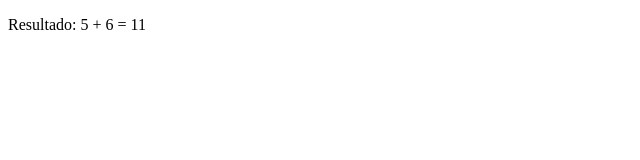
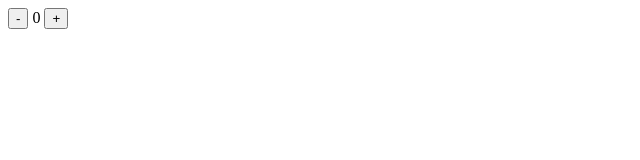
Before and after one commit to manuelhm1993/mh-vue3, a Vue app: page / in a window 1280 px wide. Shown: the top 160 px of the page, without its empty margins (0-640 px from the left). Built offline with nearby package versions, Linux system fonts and the light colour scheme.

Commit message:
Se aprendió la reactividad con vue3 usando la función ref, es bastante sencillo manejar eventos de este modo

```diff
--- a/src/App.vue
+++ b/src/App.vue
@@ -1,11 +1,16 @@
 <script setup>
-    const number = 5;
+    // Para declarar la reactividad dentro de composition, se usa la función ref
+    import { ref } from 'vue';
 
-    const suma = (a, b) => a + b;
+    // Esta función envuelve un objeto o variable dentro de una referencia con propiedad .value
+    let cont = ref(0);
 </script>
 
 <template>
-    <p>Resultado: 5 + 6 = {{ suma(5, 6) }}</p>
+    <!-- Una vez definida la referencia, se puede mutar su valor facilmente -->
+    <button type="button" @click="cont--">-</button>
+    {{ cont }}
+    <button type="button" @click="cont++">+</button>
 </template>
 
 <style scoped>
```
